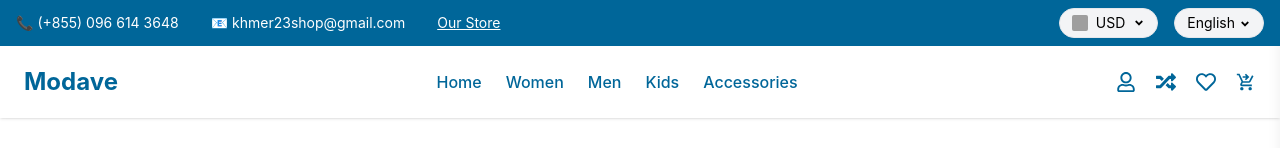
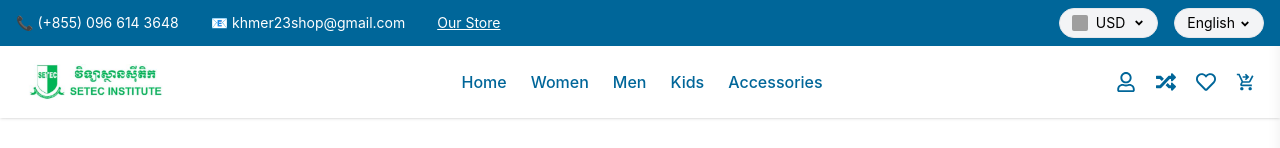
Before and after one commit to Kimthoy/Rupp, a React (Create React App) app: page / in a window 1280 px wide. Shown: the top 148 px of the page. Built offline with nearby package versions, Linux system fonts and the light colour scheme; grey boxes are pictures that could not be loaded.

Commit message:
modified

```diff
--- a/src/components/Header.jsx
+++ b/src/components/Header.jsx
@@ -49,7 +49,7 @@ const Header = () => {
       <div className="max-w-7xl mx-auto px-4 sm:px-6 py-4 flex items-center justify-between">
         {/* Logo */}
         <Link to="/" className="text-2xl font-bold text-[#006699]">
-          Modave
+          <img src="banner.jpg" alt="" className="w-36" />
         </Link>
 
         {/* Mobile Hamburger */}
--- a/src/pages/dashboard/DashboardList.jsx
+++ b/src/pages/dashboard/DashboardList.jsx
@@ -21,7 +21,6 @@ const Home = () => {
     setIsCartOpen(true);
     toast.success(`${product.name} added to cart!`);
   };
-
   const featured = mockData.slice(0, 8);
   const sliderData = mockData.slice(0, 5);
 
```
Also changed, not shown: public/banner.jpg (added).
